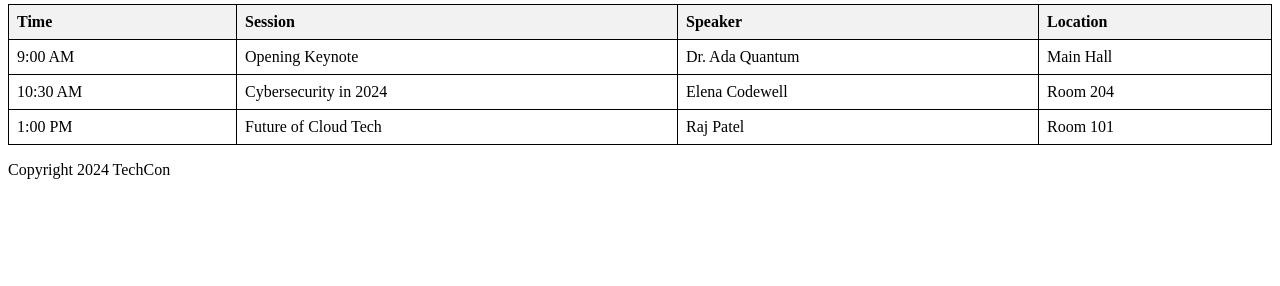
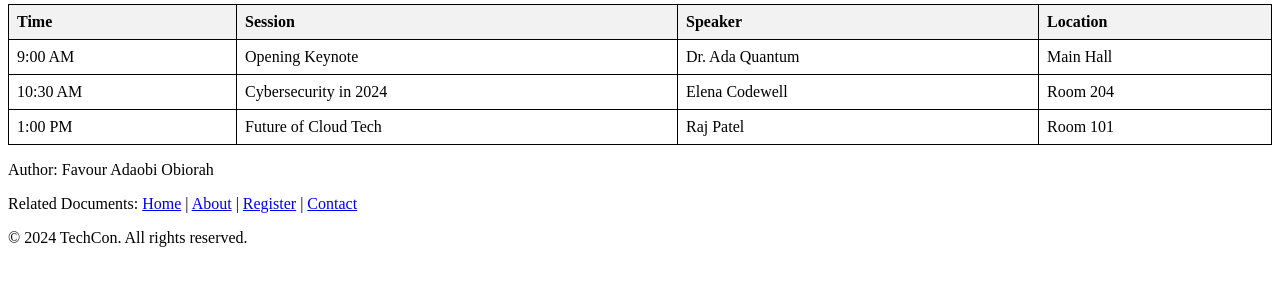
Before and after one commit to Favobiorah1/TechCon_HTML, a plain HTML site: page techcon_website/schedule.html in a window 1280 px wide. Shown: the part 112-398 px from the top of the page. Drawn offline with Linux system fonts and the light colour scheme.

Commit message:
add schedule.html

```diff
--- a/techcon_website/schedule.html
+++ b/techcon_website/schedule.html
@@ -68,7 +68,15 @@
   </main>
 
   <footer>
-    <p>Copyright 2024 TechCon</p>
+    <p>Author: Favour Adaobi Obiorah</p>
+    <p>
+      Related Documents:
+      <a href="index.html" target="_blank">Home</a> |
+      <a href="about.html" target="_blank">About</a> |
+      <a href="register.html" target="_blank">Register</a> |
+      <a href="contact.html" target="_blank">Contact</a>
+    </p>
+    <p>&copy; 2024 TechCon. All rights reserved.</p>
   </footer>
 </body>
 </html>
```
